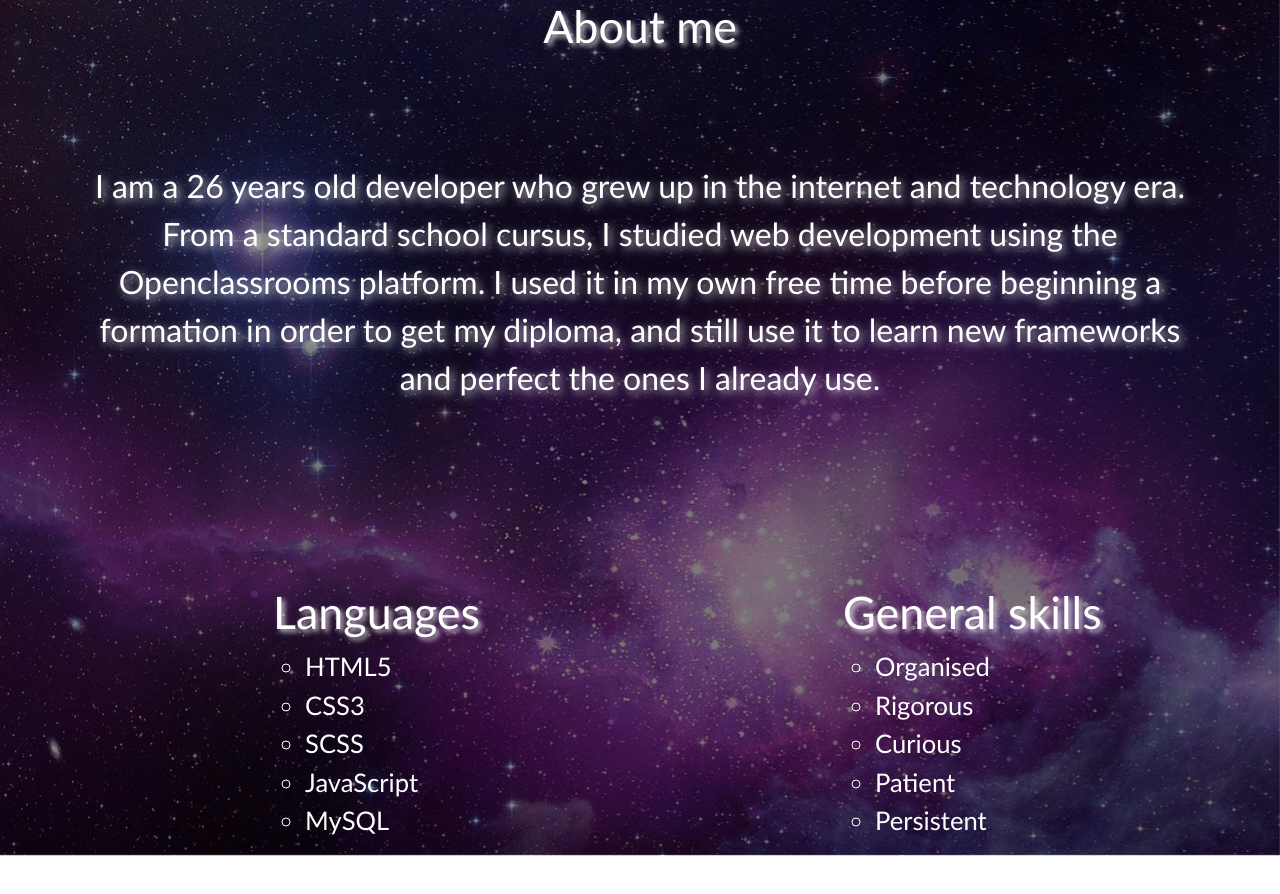
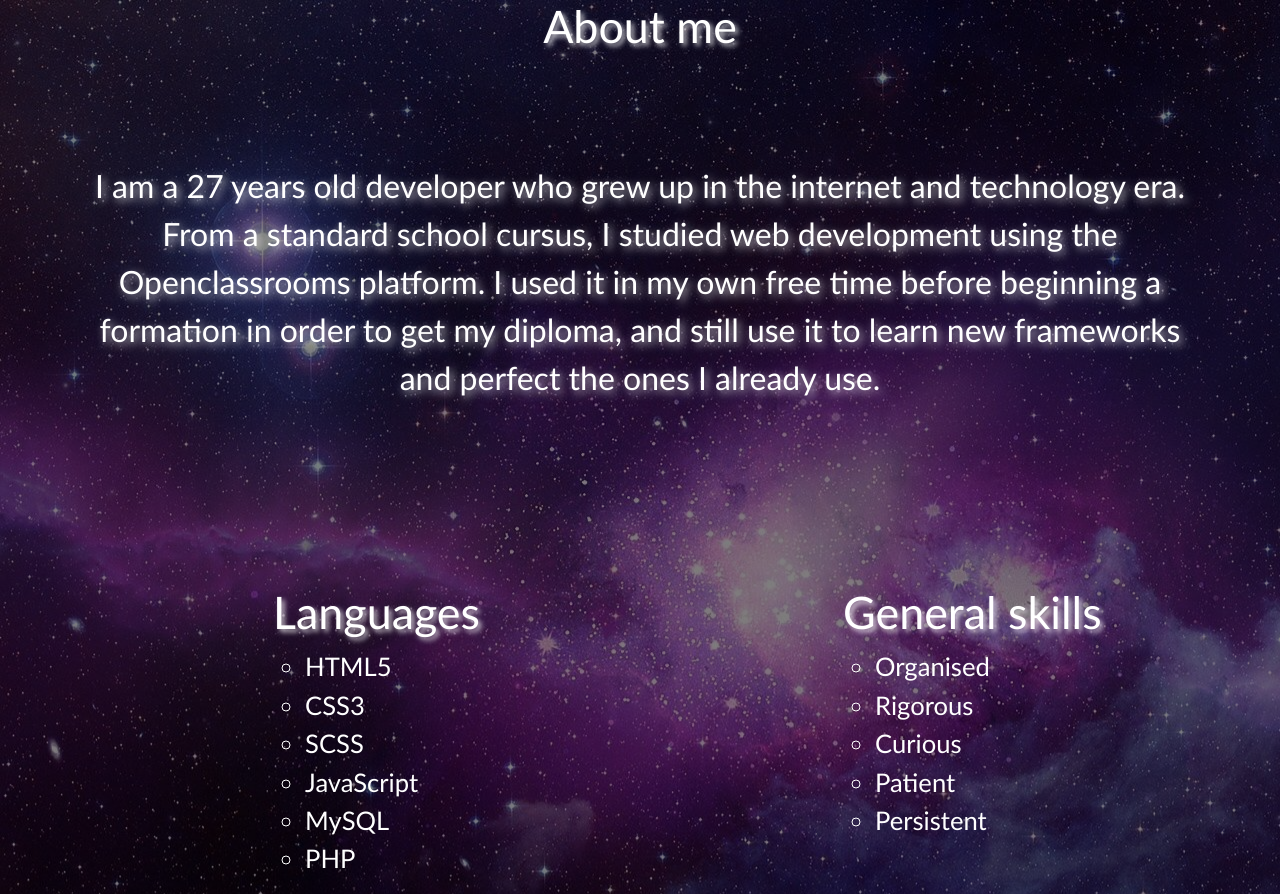
Before and after one commit to Clement-Nyiri/Portfolio, a website: page about.html in a window 1280 px wide. Before the commit the page ends 855 px from the top, so only its background shows below. Drawn offline with Linux system fonts and the light colour scheme.

Commit message:
finitions

```diff
--- a/about.html
+++ b/about.html
@@ -16,7 +16,7 @@
                    <h2>About me</h2>
                    <div class="row" id="about">
                        <div class="col">
-                           <p>I am a 26 years old developer who grew up in the internet and technology era.
+                           <p>I am a 27 years old developer who grew up in the internet and technology era.
                                From a standard school cursus, I studied web development using the Openclassrooms platform.
                                I used it in my own free time before beginning a formation in order to get my diploma, and still use it to learn new frameworks
                                and perfect the ones I already use.
@@ -32,6 +32,7 @@
                                     <li>SCSS</li>
                                     <li>JavaScript</li>
                                     <li>MySQL</li>
+                                    <li>PHP</li>
                                 </ul>
                         </div>
                         <div class="col-6">
--- a/scss/style.scss
+++ b/scss/style.scss
@@ -33,6 +33,7 @@
 
 #presentation{
     text-align: center;
+    height: 100%;
     text-shadow: 3px 3px 8px rgba(255, 255, 255, 0.767);
     padding-bottom: 15%;
     padding-top: 9%;
```
